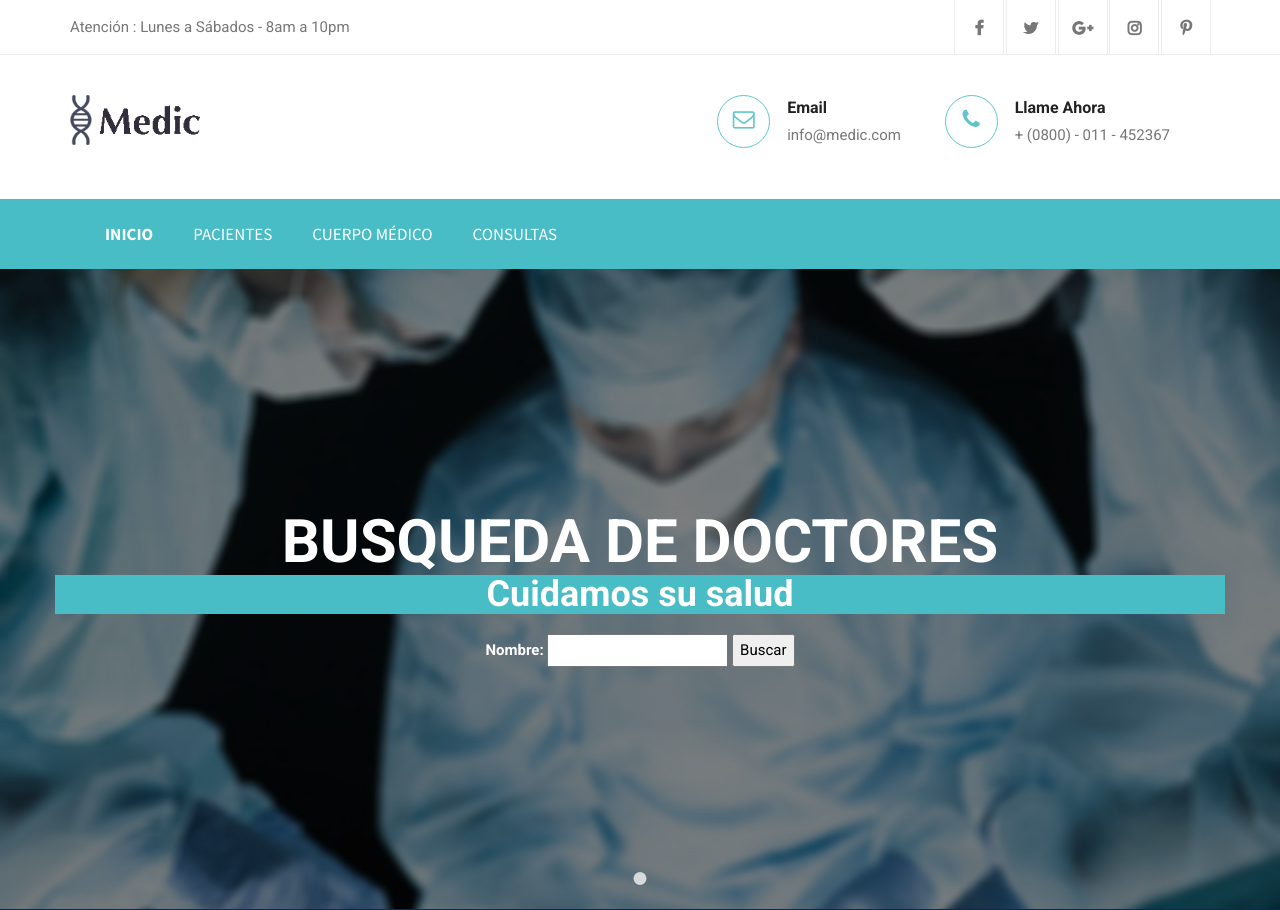
After one commit to AlejandroScribano/Proyecto_Individual_2, a Django app: page /AppGestionClinica/busquedaDoctores/ in a window 1280 px wide. The commit adds this page. Shown: the top 910 px of the page. Run offline with Django 3.2, Linux system fonts and the light colour scheme; some libraries are stand-ins or nearby versions.

Commit message:
Busqueda funcionando

```diff
--- /dev/null
+++ b/ProyectoIndividual2/AppGestionClinica/templates/AppGestionClinica/busquedaDoctores.html
@@ -0,0 +1,15 @@
+{% extends "AppGestionClinica/padre.html" %}
+{% load static %}
+
+{% block contenido_1 %}
+    <h2 class="text-white text-bold mb-2">BUSQUEDA DE DOCTORES</h2>
+    <h1 style="color: white; background-color: #48bdc5;" >Cuidamos su salud</h1>
+
+    <form action="/AppGestionClinica/buscarDoctores/" method="GET" style="margin-top: 20px;">
+
+        <label style="color: white;">Nombre: </label> <input type="text" name="nombre" id="nombre">
+        <input type="submit" value="Buscar" style="color: black;">
+    </form>
+
+
+{% endblock %}
--- a/ProyectoIndividual2/AppGestionClinica/templates/AppGestionClinica/consultas.html
+++ b/ProyectoIndividual2/AppGestionClinica/templates/AppGestionClinica/consultas.html
@@ -5,11 +5,12 @@
     <h2 class="text-white text-bold mb-2">CONSULTAS</h2>
     <h1 style="color: white; background-color: #48bdc5;" >Cuidamos su salud</h1>
 
-    <form action="/AppGestionClinica/consultas/" method="POST"> {% csrf_token %}
+    <form action="/AppGestionClinica/consultas/" method="POST" style="color: white;"> {% csrf_token %}
         <Table>
             {{ miFormulario.as_table }}
         </Table>
-        <input type="submit" value="Enviar">
+        <input type="submit" value="Enviar" style="color: black;">
+    </form>
 
 
 {% endblock %}
--- a/ProyectoIndividual2/AppGestionClinica/templates/AppGestionClinica/doctores.html
+++ b/ProyectoIndividual2/AppGestionClinica/templates/AppGestionClinica/doctores.html
@@ -5,11 +5,12 @@
     <h2 class="text-white text-bold mb-2">DOCTORES</h2>
     <h1 style="color: white; background-color: #48bdc5;" >Cuidamos su salud</h1>
 
-    <form action="/AppGestionClinica/doctores/" method="POST"> {% csrf_token %}
+    <form action="/AppGestionClinica/doctores/" method="POST" style="color: white;"> {% csrf_token %}
         <Table>
             {{ miFormulario.as_table }}
         </Table>
-        <input type="submit" value="Enviar">
+        <input type="submit" value="Enviar" style="color: black;">
+    </form>
 
 
 {% endblock %}
--- a/ProyectoIndividual2/AppGestionClinica/templates/AppGestionClinica/pacientes.html
+++ b/ProyectoIndividual2/AppGestionClinica/templates/AppGestionClinica/pacientes.html
@@ -5,11 +5,11 @@
     <h2 class="text-white text-bold mb-2">PACIENTES</h2>
     <h1 style="color: white; background-color: #48bdc5;" >Cuidamos su salud</h1>
 
-    <form action="/AppGestionClinica/pacientes/" method="POST"> {% csrf_token %}
+    <form action="/AppGestionClinica/pacientes/" method="POST" style="color: white;"> {% csrf_token %}
         <Table>
             {{ miFormulario.as_table }}
         </Table>
-        <input type="submit" value="Enviar">
+        <input type="submit" value="Enviar" style="color: black;">
 
 
     </form>
--- a/ProyectoIndividual2/AppGestionClinica/urls.py
+++ b/ProyectoIndividual2/AppGestionClinica/urls.py
@@ -6,4 +6,6 @@ urlpatterns = [
     path('pacientes/', views.pacientes, name="Pacientes"),
     path('doctores/', views.doctores, name="Doctores"),
     path('consultas/', views.consultas, name="Consultas"),
+    path('busquedaDoctores/', views.busquedaDoctores),
+    path('buscarDoctores/', views.buscarDoctores),
 ]
--- a/ProyectoIndividual2/AppGestionClinica/views.py
+++ b/ProyectoIndividual2/AppGestionClinica/views.py
@@ -68,3 +68,16 @@ def consultas(request):
     else:
         miFormulario = ConsultasFormulario()
         return render(request, "AppGestionClinica/consultas.html", {"miFormulario":miFormulario})
+
+def busquedaDoctores(request):
+    return render(request, "AppGestionClinica/busquedaDoctores.html")
+
+def buscarDoctores(request):
+    if request.GET["nombre"]:
+        nombre = request.GET["nombre"]
+        doctores = Doctores.objects.filter(nombre__icontains = nombre)
+
+        return render(request, "AppGestionClinica/resultadoBusqueda.html", {"nombre": nombre, "doctores":doctores})
+
+    else:
+        return HttpResponse("Por favor ingrese los datos!")
```
Also changed, not shown: ProyectoIndividual2/AppGestionClinica/templates/AppGestionClinica/resultadoBusqueda.html (added, +18 -0 lines), ProyectoIndividual2/db.sqlite3.
